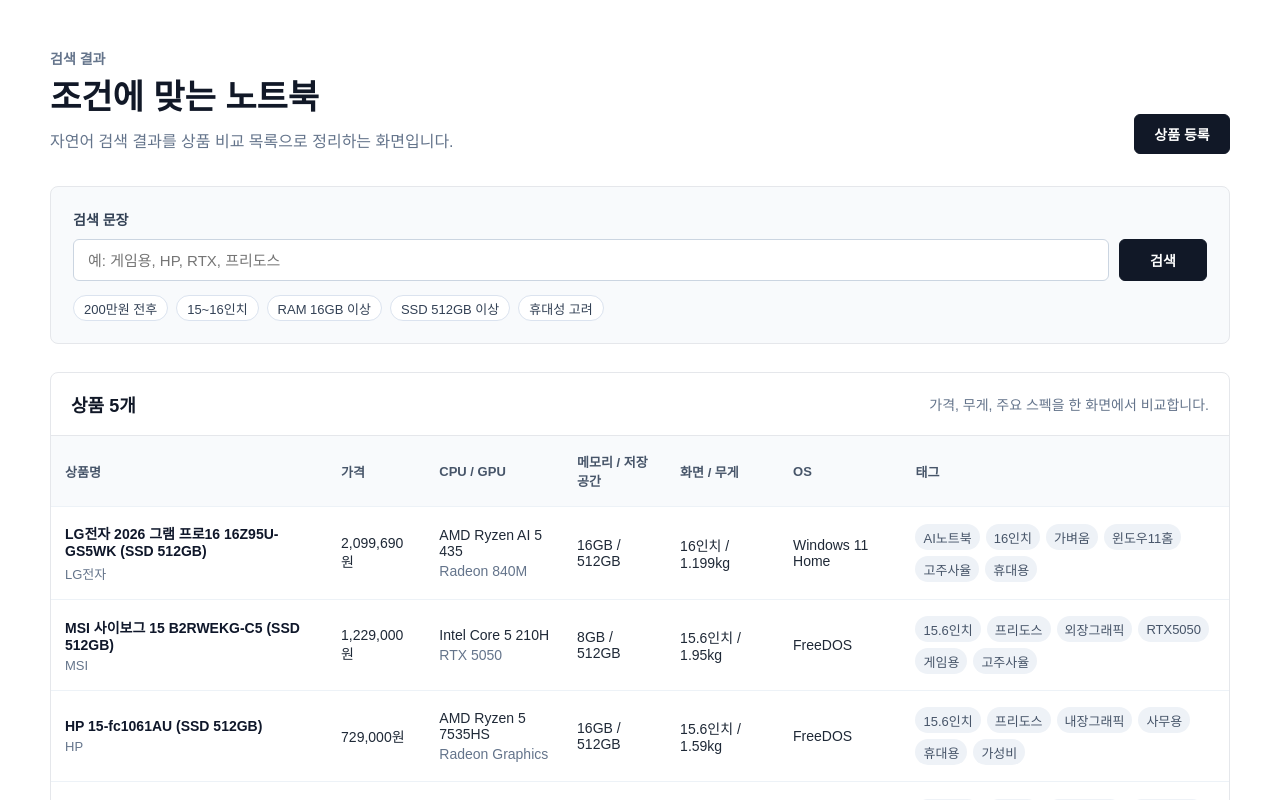
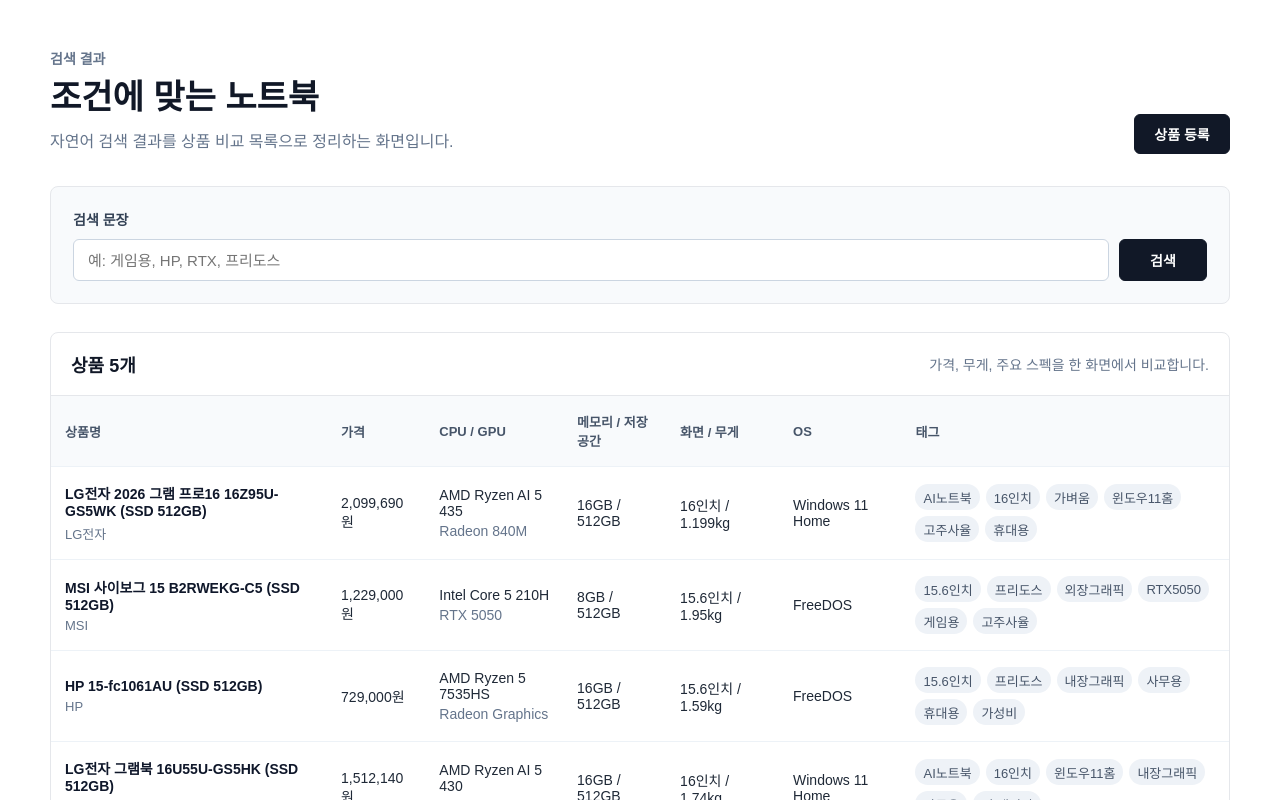
Before and after one commit to hwarang97/jungle_1516_framework, a Next.js app: page /products in a window 1280 px wide. Shown: the top 800 px of the page. Built offline with nearby package versions, Linux system fonts and the light colour scheme.

Commit message:
feat: display active product filter conditions
- Replace static condition labels with active search terms
- Display filter conditions based on the q query
- Hide filter conditions when no search query is provided

```diff
--- a/app/products/page.tsx
+++ b/app/products/page.tsx
@@ -22,15 +22,11 @@ type Product = {
 
 const products: Product[] = productsData;
 
-const selectedConditions = [
-  "200만원 전후",
-  "15~16인치",
-  "RAM 16GB 이상",
-  "SSD 512GB 이상",
-  "휴대성 고려",
-];
+const numberFormat = new Intl.NumberFormat("ko-KR");
 
-const numberFormat = new Intl.NumberFormat("ko-KR");
+function getSearchKeywords(query: string) {
+  return query.trim().toLowerCase().split(/\s+/).filter(Boolean);
+}
 
 function createSearchText(product: Product) {
   return [
@@ -49,13 +45,11 @@ function createSearchText(product: Product) {
 }
 
 function filterProducts(query: string) {
-  const trimmedQuery = query.trim().toLowerCase();
+  const keywords = getSearchKeywords(query);
 
-  if (!trimmedQuery) {
+  if (keywords.length === 0) {
     return products;
   }
-
-  const keywords = trimmedQuery.split(/\s+/);
 
   return products.filter((product) => {
     const searchText = createSearchText(product);
@@ -72,6 +66,7 @@ type ProductsPageProps = {
 export default async function ProductsPage({ searchParams }: ProductsPageProps) {
   const { q } = await searchParams;
   const searchQuery = q ?? "";
+  const searchKeywords = getSearchKeywords(searchQuery);
   const visibleProducts = filterProducts(searchQuery);
 
   return (
@@ -107,13 +102,15 @@ export default async function ProductsPage({ searchParams }: ProductsPageProps)
             </button>
           </div>
         </form>
-        <div className={styles.conditionList} aria-label="적용된 조건">
-          {selectedConditions.map((condition) => (
-            <span className={styles.conditionChip} key={condition}>
-              {condition}
-            </span>
-          ))}
-        </div>
+        {searchKeywords.length > 0 ? (
+          <div className={styles.conditionList} aria-label="적용된 검색어">
+            {searchKeywords.map((keyword) => (
+              <span className={styles.conditionChip} key={keyword}>
+                {keyword}
+              </span>
+            ))}
+          </div>
+        ) : null}
       </section>
 
       <section className={styles.tableSection} aria-label="상품 목록">
```
